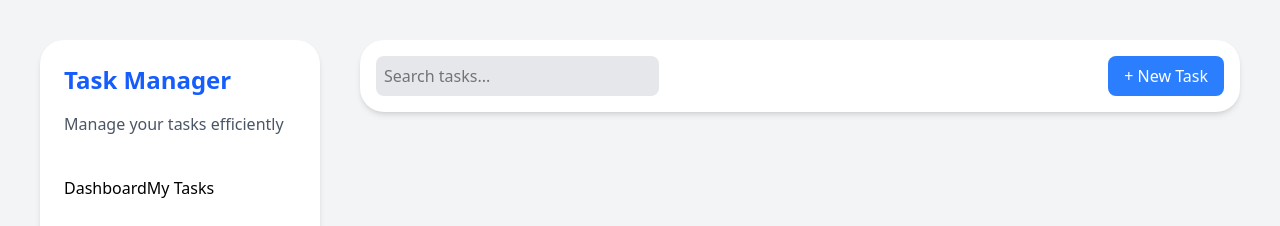
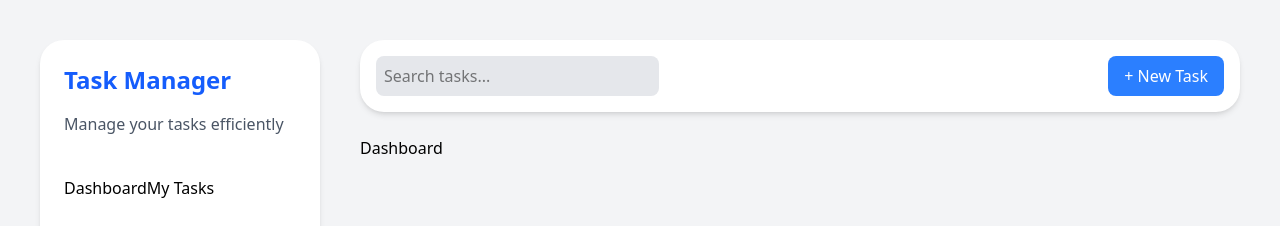
Before and after one commit to Safdari10/task-manager, a Next.js app in the folder frontend/: page /dashboard in a window 1280 px wide. Shown: the top 226 px of the page. Built offline with nearby package versions, Linux system fonts and the light colour scheme.

Commit message:
Add conditional rendering for Dashboard and MyTasks components in TaskManager

```diff
--- a/frontend/src/app/dashboard/page.tsx
+++ b/frontend/src/app/dashboard/page.tsx
@@ -3,6 +3,8 @@
 import { useState } from "react";
 import SidePanel from "./components/SidePanel";
 import TopBar from "./components/TopBar";
+import Dashboard from "./components/Dashboard";
+import MyTasks from "./components/MyTasks";
 
 const TaskManager = () => {
   const [openTab, setOpenTab] = useState("dashboard");
@@ -14,7 +16,8 @@ const TaskManager = () => {
       </div>
       <main className="w-3/4 h-full flex flex-col p-10 gap-6">
         <TopBar />
-        {/* Main content goes here */}
+        {openTab === "dashboard" && <Dashboard />}
+        {openTab === "myTasks" && <MyTasks />}
       </main>
     </div>
   );
```
